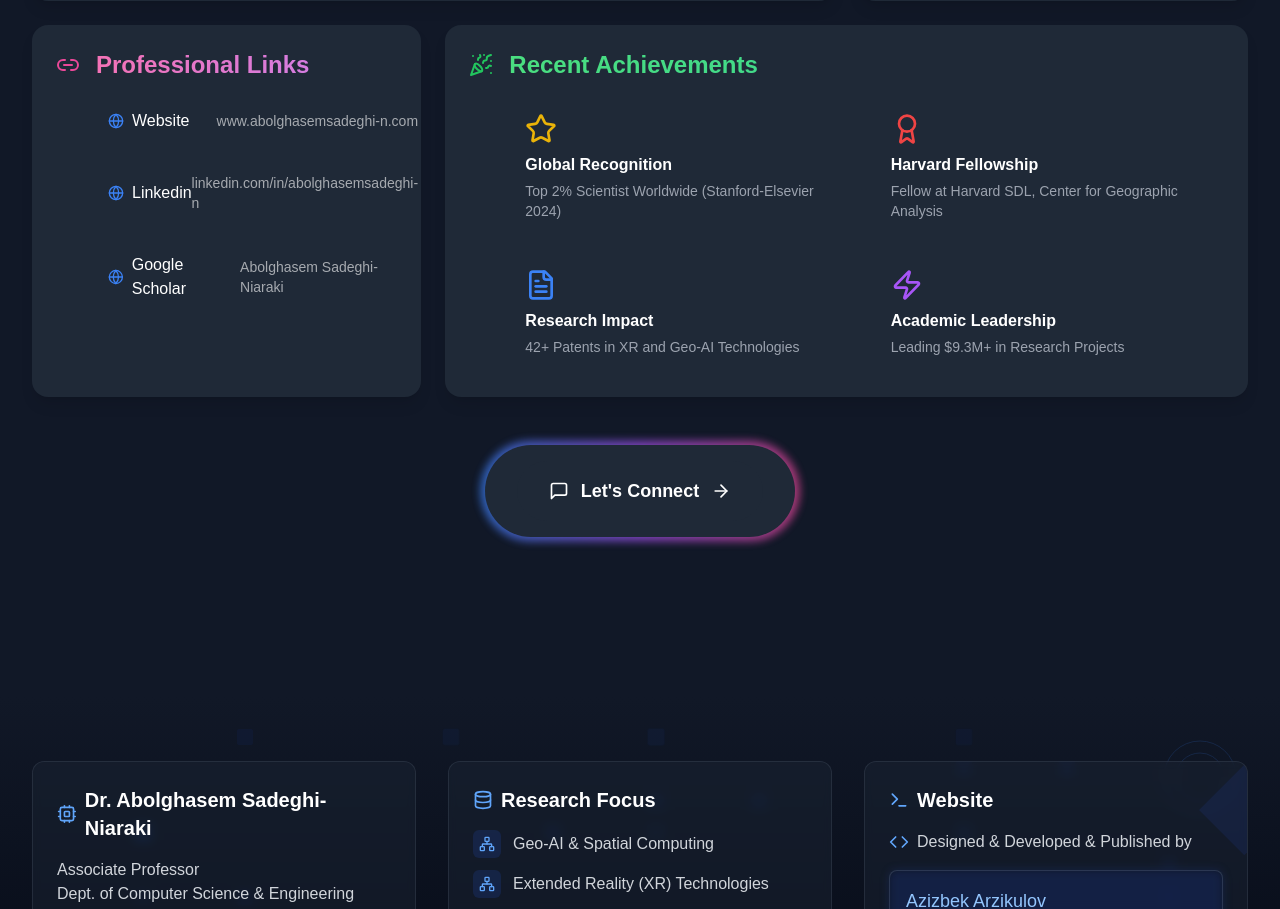
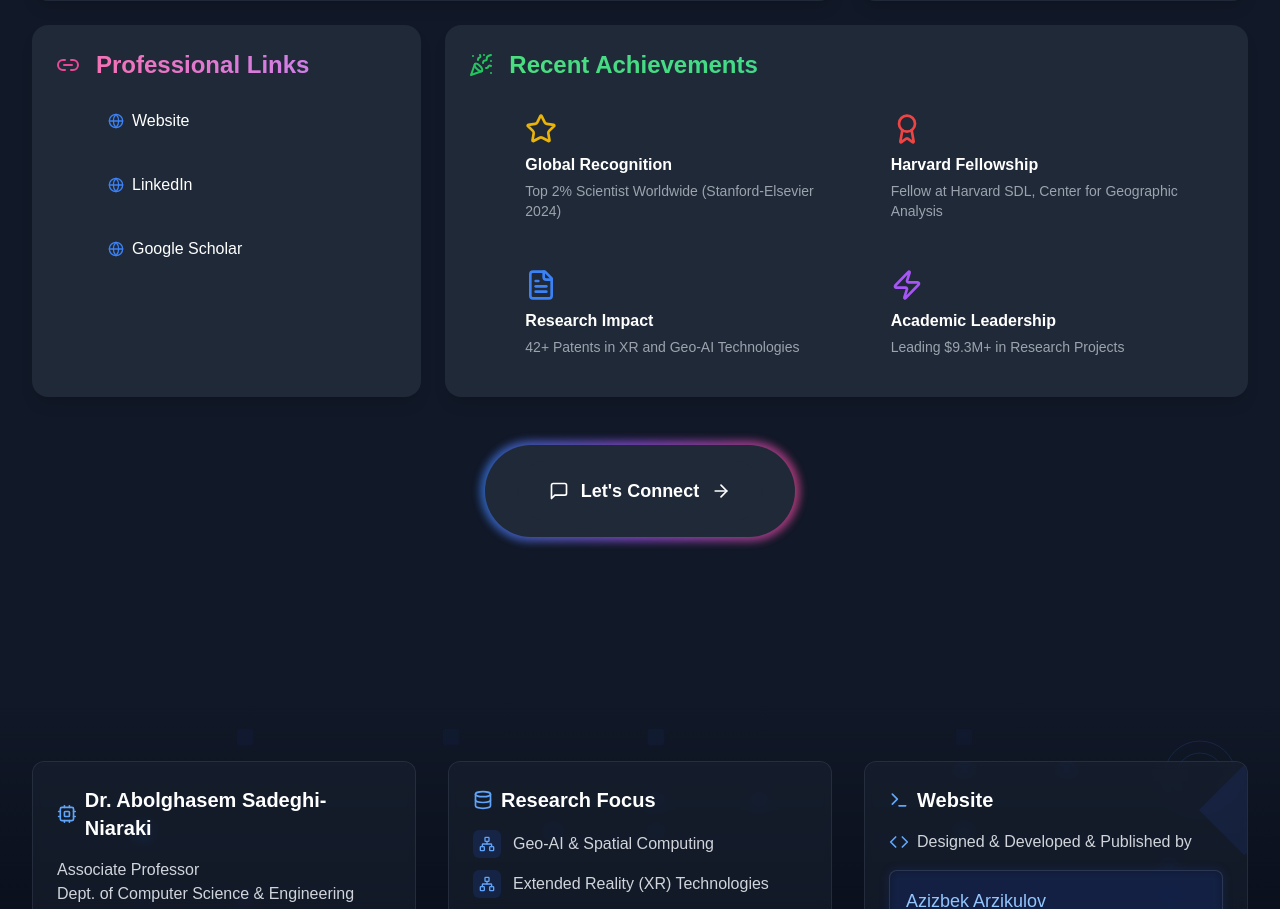
Before and after one commit to azizbekdevuz/dr-niaraki-website, a Next.js app: page /contact in a window 1280 px wide. Shown: the part 1051-1960 px from the top of the page. Built offline with nearby package versions, Linux system fonts and the light colour scheme.

Commit message:
fix(contact): show only user-friendly labels for professional links\n\n- Removed raw URLs from display, now only labels like 'Google Scholar' are shown as clickable links\n- Improved clarity and visual consistency in the Professional Links section

```diff
--- a/src/pages/contact.tsx
+++ b/src/pages/contact.tsx
@@ -77,11 +77,11 @@ const ContactPage: React.FC<ContactPageProps> = () => {
       officialEmail: "a.sadeghi@sejong.ac.kr",
       personalEmail: "a.sadeqi313@gmail.com",
     },
-    online: {
-      website: "www.abolghasemsadeghi-n.com",
-      linkedin: "linkedin.com/in/abolghasemsadeghi-n",
-      googleScholar: "Abolghasem Sadeghi-Niaraki",
-    },
+    online: [
+      { label: "Website", url: "www.abolghasemsadeghi-n.com" },
+      { label: "LinkedIn", url: "linkedin.com/in/abolghasemsadeghi-n" },
+      { label: "Google Scholar", url: "scholar.google.com/citations?user=-V8_A5YAAAAJ&hl" },
+    ],
   };
 
   const stats = [
@@ -352,10 +352,10 @@ const ContactPage: React.FC<ContactPageProps> = () => {
                   Professional Links
                 </h2>
                 <div className="space-y-4">
-                  {Object.entries(contactInfo.online).map(([platform, url]) => (
+                  {contactInfo.online.map((link) => (
                     <motion.a
-                      key={platform}
-                      href={`https://${url}`}
+                      key={link.label}
+                      href={`https://${link.url}`}
                       target="_blank"
                       rel="noopener noreferrer"
                       className="flex items-center justify-between p-3 rounded-lg group"
@@ -367,14 +367,11 @@ const ContactPage: React.FC<ContactPageProps> = () => {
                       }}
                       whileTap={{ scale: 0.98 }}
                     >
-                      <span className="capitalize flex items-center">
-                        <Globe className="w-4 h-4 mr-2 text-blue-500" />
-                        {platform.replace(/([A-Z])/g, " $1").trim()}
-                      </span>
-                      <div className="flex items-center space-x-2">
-                        <span className="text-sm opacity-60">{url}</span>
-                        <ExternalLink className="w-4 h-4 opacity-0 group-hover:opacity-100 transition-opacity" />
-                      </div>
+                    <span className="capitalize flex items-center">
+                      <Globe className="w-4 h-4 mr-2 text-blue-500" />
+                      {link.label}
+                      <ExternalLink className="w-4 h-4 ml-2 opacity-0 group-hover:opacity-100 transition-opacity" />
+                    </span>
                     </motion.a>
                   ))}
                 </div>
```
